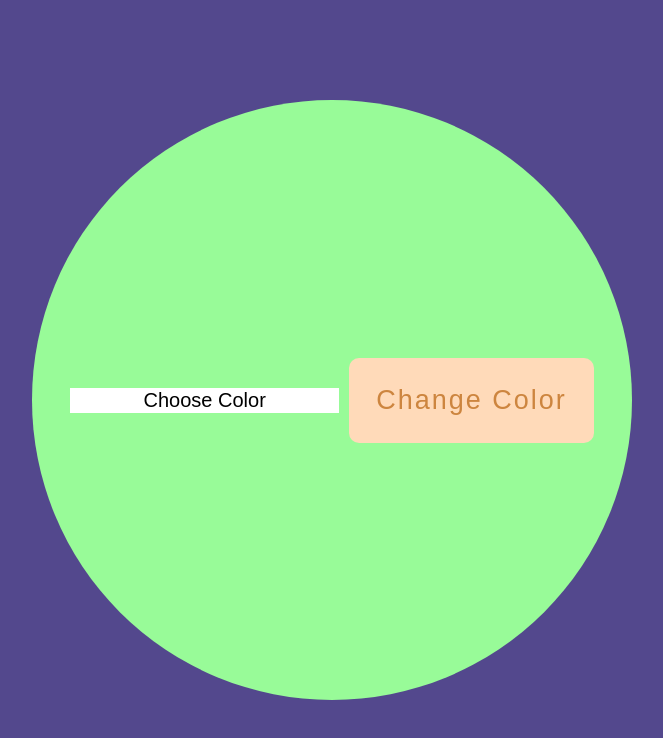
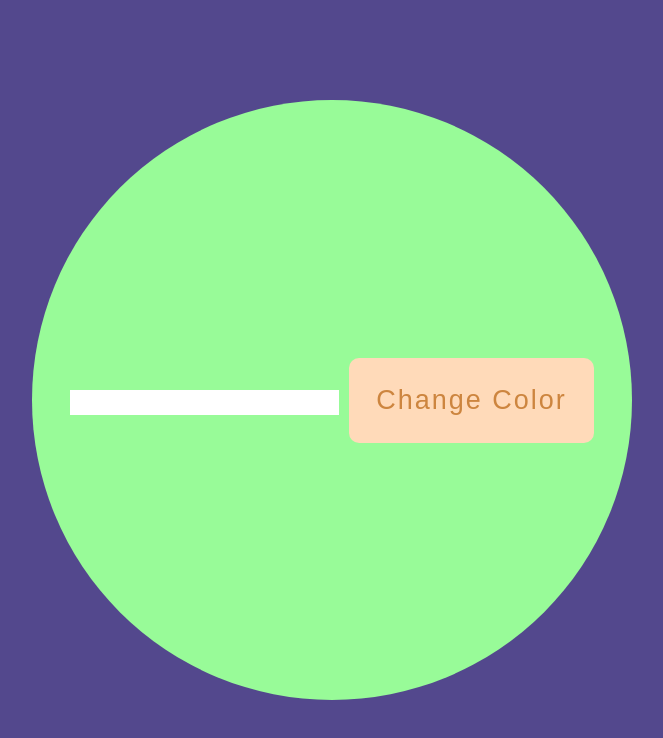
Before and after one commit to KKaciusis/my-app, a React (Create React App) app: page / in a window 1280 px wide. Shown: the top 738 px of the page, without its empty margins (308-971 px from the left). Built offline with nearby package versions, Linux system fonts and the light colour scheme.

Commit message:
Working color change

```diff
--- a/src/components/App.jsx
+++ b/src/components/App.jsx
@@ -1,54 +1,33 @@
 import React from 'react';
-import ChangeColorButton from './ChangeColorButton';
+
 
 class App extends React.Component {
     constructor(){
         super();
         this.state ={
             bg: 'palegreen',
-            in: 'Choose Color'
+            bgIn: ''
         };
     }
-    changeColorP = () => {
+
+    inChangeColor = (e) => {
         this.setState({
-            bg: 'palegreen',
-        });
-    }
-
-    changeColorO = () => {
-        this.setState({
-            bg: 'orangered',
-        });
-    }
-
-    changeColorG = () => {
-        this.setState({
-            bg: 'greenyellow',
-        });
-    }
-
-    changeColor = (color) => {
-        this.setState({
-            bg: color,
-        });
-    }
-
-    inChange = (e) => {
-        this.setState({
-            in: e.target.value,
+            bgIn: e.target.value,
         });
     }
 
     doColor = () => {
-        this.setState(state => ({bg: state.in}));
+        this.setState(state => ({bg: state.bgIn}));
     }
 
 
     render() {
         return (
             <div className="circle" style={{backgroundColor: this.state.bg}}>
-                <input type="text" value={this.state.in} onChange={this.inChange}/>
+                <div>
+                <input type="text" value={this.state.bgIn} onChange={this.inChangeColor}/>
                 <button className="input-button" onClick={this.doColor}>Change Color</button>
+            </div>
             </div>
         );
     }
```
